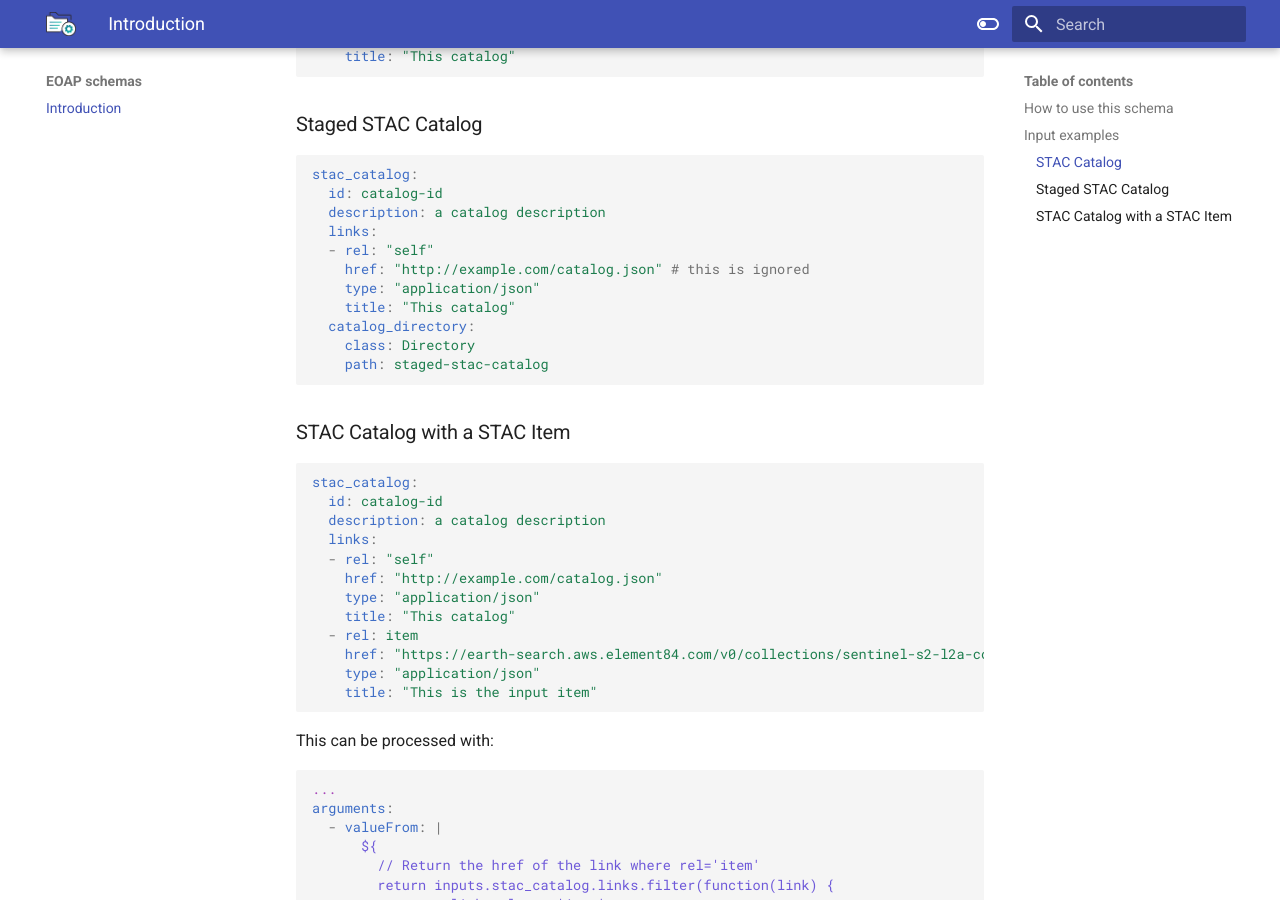
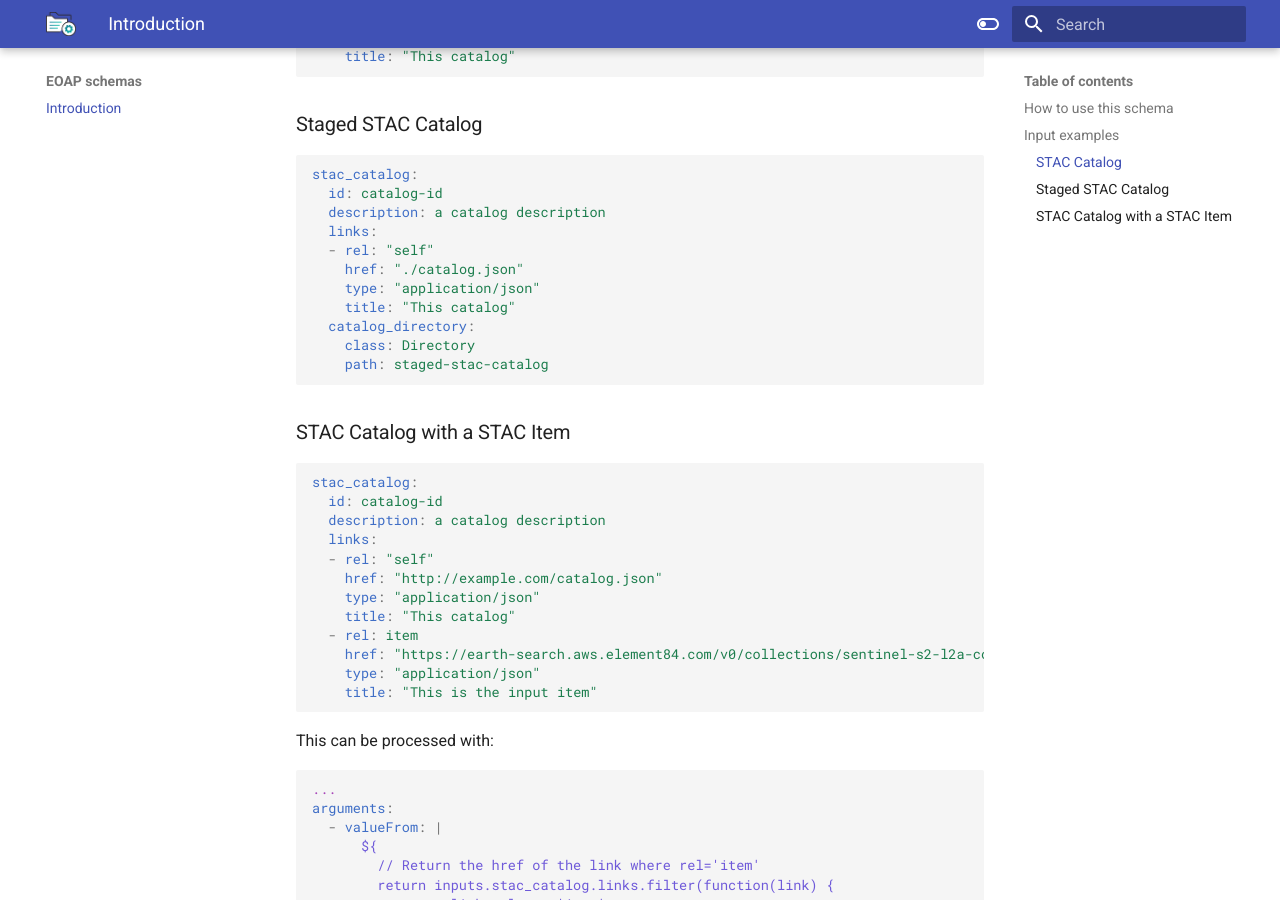
Before and after one commit to eoap/schemas, an MkDocs documentation site: the page built from docs/index.md, in a window 1280 px wide and 900 px high, scrolled down 1689 px. Built offline with MkDocs 1.6.1 and Material for MkDocs 9.7.7, drawn with Linux system fonts in a browser that asks for light colours.

Commit message:
adds stage-in examples and fixes example

```diff
--- a/docs/index.md
+++ b/docs/index.md
@@ -86,7 +86,7 @@
   description: a catalog description
   links:
   - rel: "self"
-    href: "http://example.com/catalog.json" # this is ignored
+    href: "./catalog.json"
     type: "application/json"
     title: "This catalog"
   catalog_directory:
```
Also changed, not shown: examples/stage-in/README.md (added, +10 -0 lines), 2 other files.
